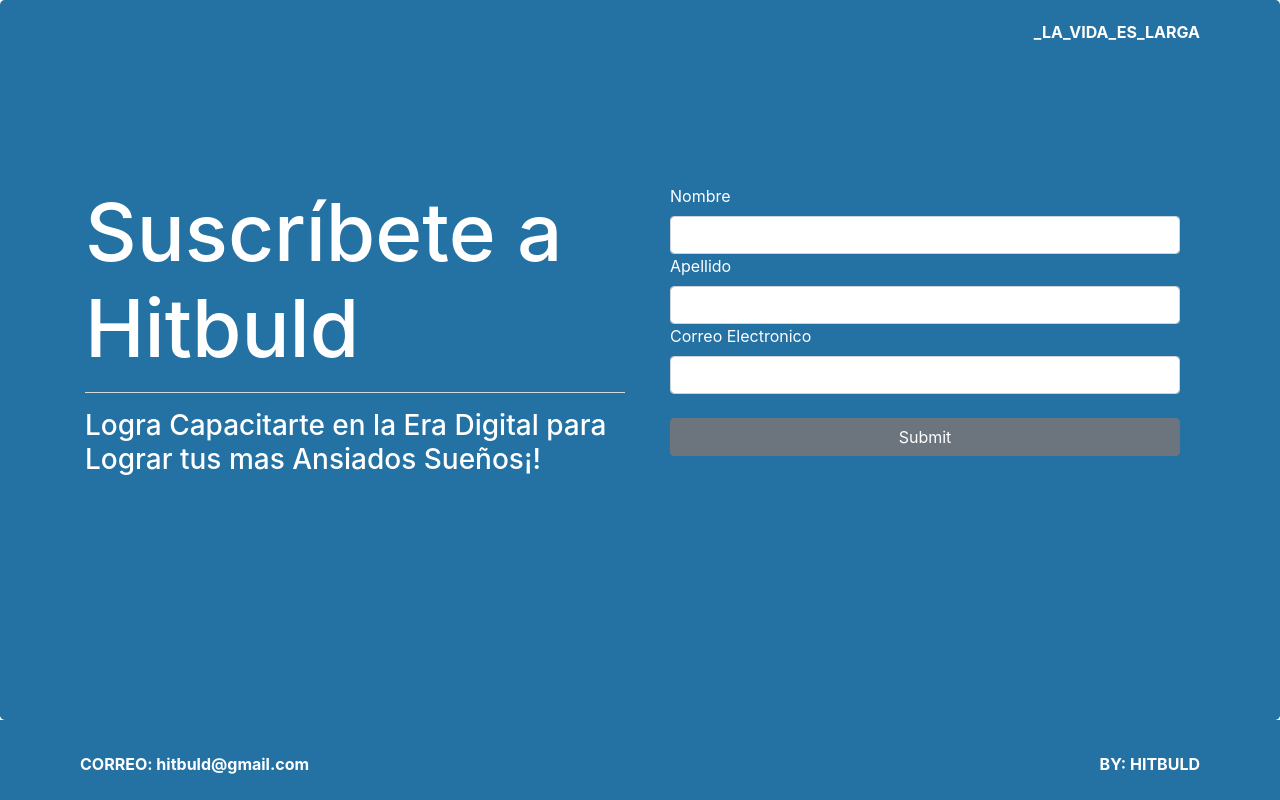
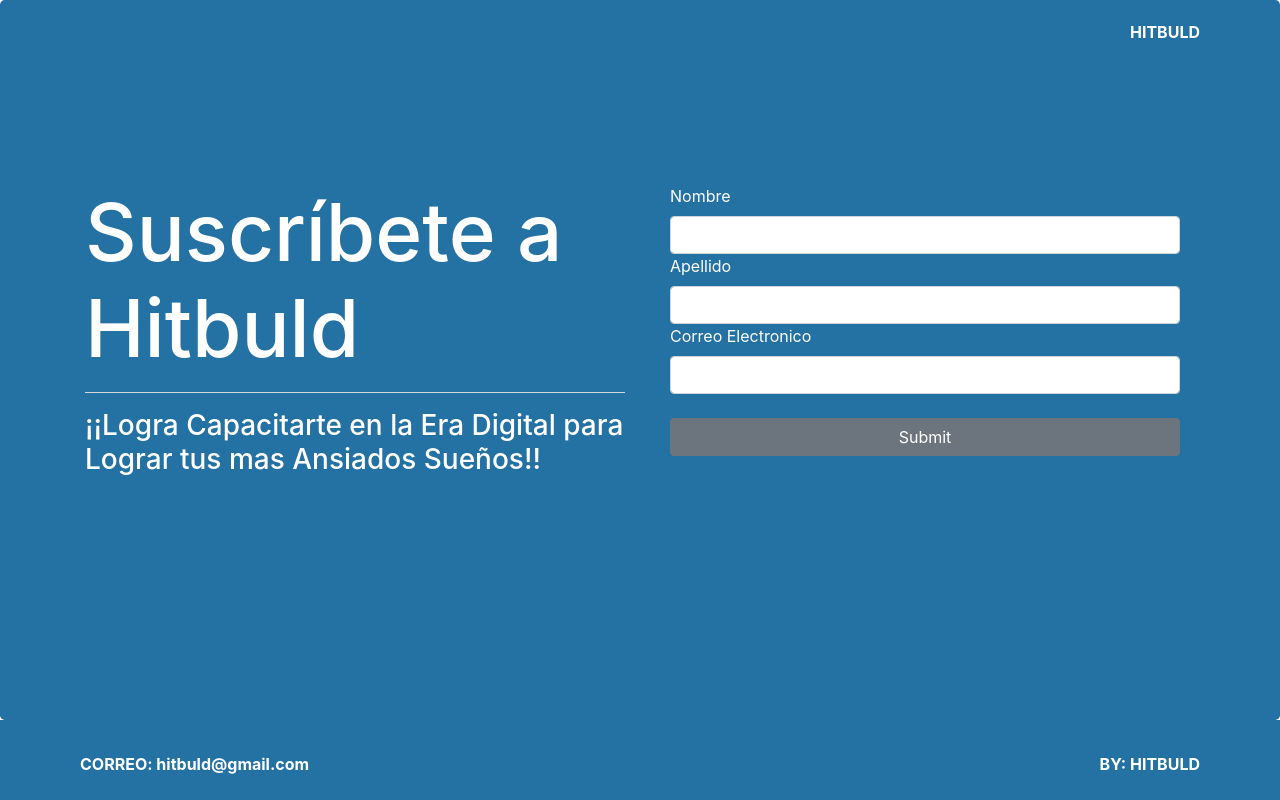
Before and after one commit to Hitbuld/Hitbuld-Suscribe, a plain HTML site: page index.html in a window 1280 px wide. Drawn offline with nearby package versions, Linux system fonts and the light colour scheme.

Commit message:
Update index.html

```diff
--- a/index.html
+++ b/index.html
@@ -22,7 +22,7 @@
 
 </head>
 <body>
-        <a href="https://www.instagram.com/_la_vida_es_larga_/?hl=es-la" target="blank_"><p style="margin-top: 20px; float: right; margin-right: 80px; font-weight: bold">_LA_VIDA_ES_LARGA</p></a>
+        <a href="https://www.instagram.com/Hitbuld/?hl=es-la" target="blank_"><p style="margin-top: 20px; float: right; margin-right: 80px; font-weight: bold">HITBULD</p></a>
 
     <header class="jumbotron" style="background: #2471A3;width: 100%; height: 90vh;">
         <div class="container">
@@ -30,7 +30,7 @@
                 <div class="col-md-6">
                     <h1 style="font-size: 80px;">Suscríbete a Hitbuld</h1>
                     <hr style="background: #ECF0F1; font-size: 80px;">
-                    <h3>Logra Capacitarte en la Era Digital para Lograr tus mas Ansiados Sueños¡!</h3>
+                    <h3>¡¡Logra Capacitarte en la Era Digital para Lograr tus mas Ansiados Sueños!!</h3>
                 </div>
                 <div class="col-md-6">
                     <div class="container">
```
